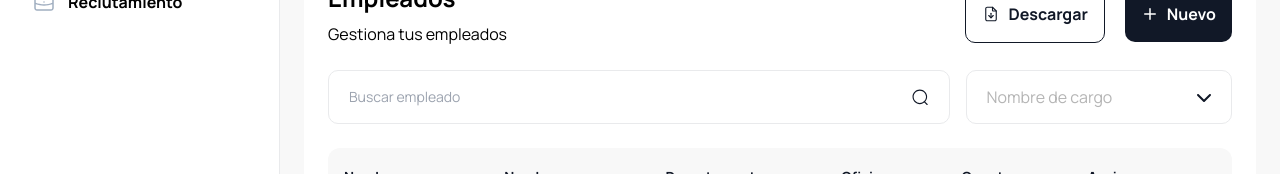
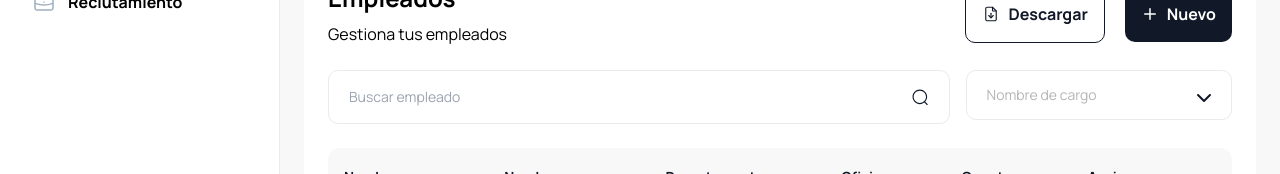
Before and after one commit to argierincon/csti-test, a Vue app: page /employees in a window 1280 px wide. Shown: the part 170-344 px from the top of the page. Built offline with nearby package versions, Linux system fonts and the light colour scheme.

Commit message:
fix: update font-size

```diff
--- a/src/components/Select.vue
+++ b/src/components/Select.vue
@@ -135,7 +135,7 @@ const isEmpty = computed(() => modelValue === "");
 
   &.large {
     .select {
-      @apply py-[14px] pl-[20px] rounded-[10px] text-base;
+      @apply py-[14px] pl-[20px] rounded-[10px] text-sm;
     }
   }
 
```
